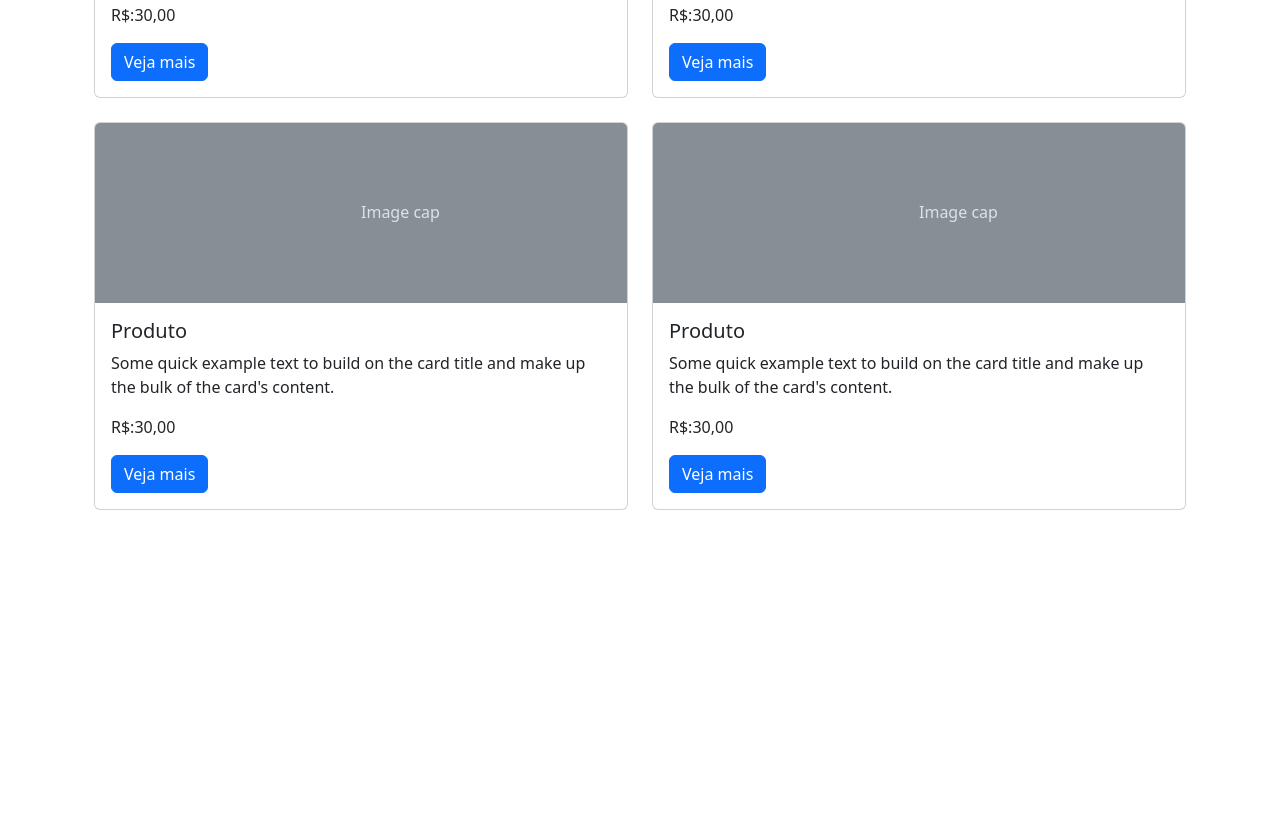
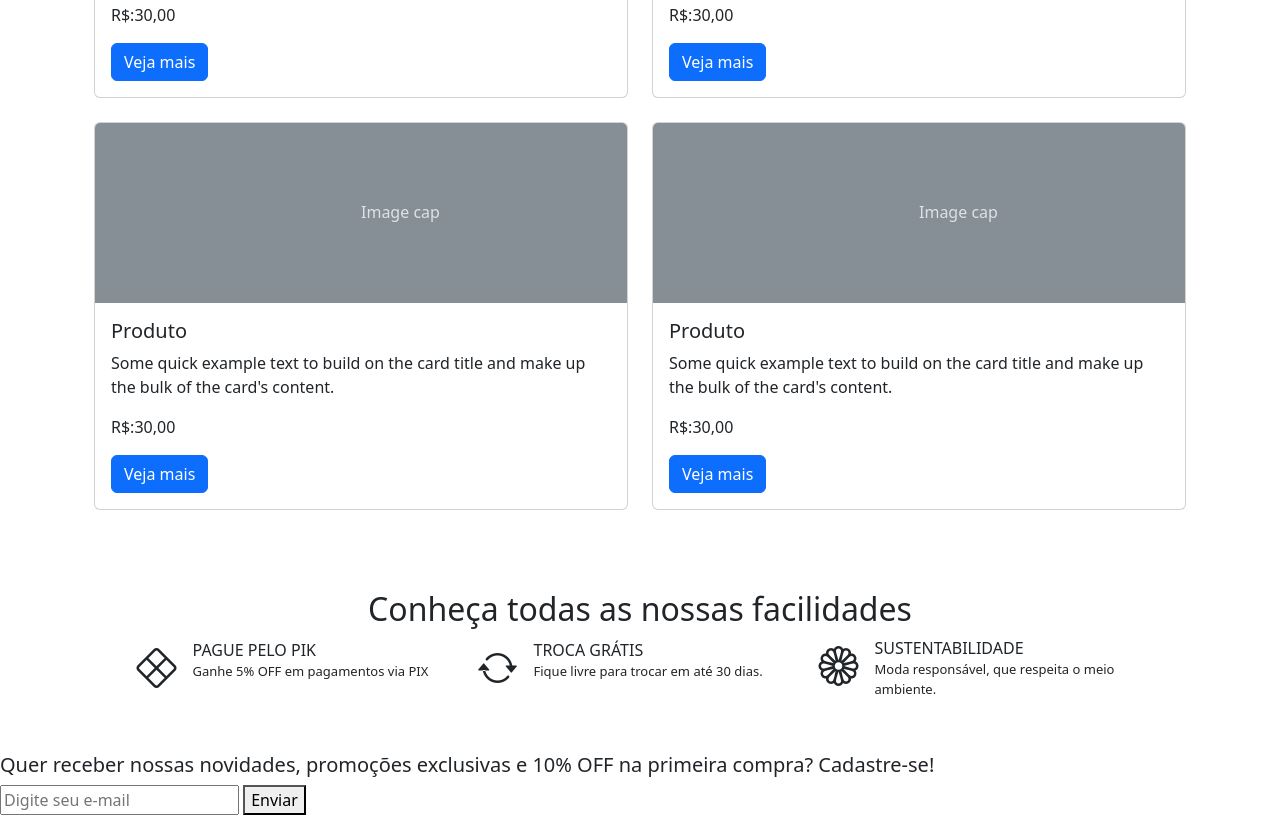
Before and after one commit to JeanDares/meteora, a plain HTML site: page index.html in a window 1280 px wide. Shown: the part 1753-2568 px from the top of the page. Before the commit the page ends 2263 px from the top, so only its background shows below. Drawn offline with nearby package versions, Linux system fonts and the light colour scheme.

Commit message:
implementando a seção facilidades

```diff
--- a/index.html
+++ b/index.html
@@ -7,6 +7,8 @@
     <meta name="viewport" content="width=device-width, initial-scale=1.0">
     <link href="https://cdn.jsdelivr.net/npm/bootstrap@5.3.0-alpha3/dist/css/bootstrap.min.css" rel="stylesheet"
         integrity="sha384-KK94CHFLLe+nY2dmCWGMq91rCGa5gtU4mk92HdvYe+M/SXH301p5ILy+dN9+nJOZ" crossorigin="anonymous">
+    <link rel="stylesheet" href="https://cdn.jsdelivr.net/npm/bootstrap-icons@1.10.4/font/bootstrap-icons.css">
+    <link rel="stylesheet" href="./style.css">
     <title>Meteora</title>
 </head>
 
@@ -106,7 +108,6 @@
     </div>
 
     <h2 class="text-center">Busque por categoria</h2>
-
     <div class="container row mx-auto g-4">
 
 
@@ -203,15 +204,13 @@
     </div>
 
     <h2 class="text-center "> Produtos em alta</h2>
-
-
-
     <div class="container row mx-auto g-4">
 
         <div class="col-12 col-md-6 col-xxl-4">
             <div class="card">
-            <svg class="bd-placeholder-img card-img-top" width="100%" height="180" xmlns="http://www.w3.org/2000/svg"
-                role="img" aria-label="Placeholder: Image cap" preserveAspectRatio="xMidYMid slice" focusable="false">
+                <svg class="bd-placeholder-img card-img-top" width="100%" height="180"
+                    xmlns="http://www.w3.org/2000/svg" role="img" aria-label="Placeholder: Image cap"
+                    preserveAspectRatio="xMidYMid slice" focusable="false">
                     <title>Placeholder</title>
                     <rect width="100%" height="100%" fill="#868e96"></rect>
                     <text x="50%" y="50%" fill="#dee2e6" dy=".3em">Image cap</text>
@@ -230,8 +229,9 @@
 
         <div class="col-12 col-md-6 col-xxl-4">
             <div class="card">
-            <svg class="bd-placeholder-img card-img-top" width="100%" height="180" xmlns="http://www.w3.org/2000/svg"
-                role="img" aria-label="Placeholder: Image cap" preserveAspectRatio="xMidYMid slice" focusable="false">
+                <svg class="bd-placeholder-img card-img-top" width="100%" height="180"
+                    xmlns="http://www.w3.org/2000/svg" role="img" aria-label="Placeholder: Image cap"
+                    preserveAspectRatio="xMidYMid slice" focusable="false">
                     <title>Placeholder</title>
                     <rect width="100%" height="100%" fill="#868e96"></rect>
                     <text x="50%" y="50%" fill="#dee2e6" dy=".3em">Image cap</text>
@@ -250,8 +250,9 @@
 
         <div class="col-12 col-md-6 col-xxl-4">
             <div class="card">
-            <svg class="bd-placeholder-img card-img-top" width="100%" height="180" xmlns="http://www.w3.org/2000/svg"
-                role="img" aria-label="Placeholder: Image cap" preserveAspectRatio="xMidYMid slice" focusable="false">
+                <svg class="bd-placeholder-img card-img-top" width="100%" height="180"
+                    xmlns="http://www.w3.org/2000/svg" role="img" aria-label="Placeholder: Image cap"
+                    preserveAspectRatio="xMidYMid slice" focusable="false">
                     <title>Placeholder</title>
                     <rect width="100%" height="100%" fill="#868e96"></rect>
                     <text x="50%" y="50%" fill="#dee2e6" dy=".3em">Image cap</text>
@@ -270,8 +271,9 @@
 
         <div class="col-12 col-md-6 col-xxl-4">
             <div class="card">
-            <svg class="bd-placeholder-img card-img-top" width="100%" height="180" xmlns="http://www.w3.org/2000/svg"
-                role="img" aria-label="Placeholder: Image cap" preserveAspectRatio="xMidYMid slice" focusable="false">
+                <svg class="bd-placeholder-img card-img-top" width="100%" height="180"
+                    xmlns="http://www.w3.org/2000/svg" role="img" aria-label="Placeholder: Image cap"
+                    preserveAspectRatio="xMidYMid slice" focusable="false">
                     <title>Placeholder</title>
                     <rect width="100%" height="100%" fill="#868e96"></rect>
                     <text x="50%" y="50%" fill="#dee2e6" dy=".3em">Image cap</text>
@@ -290,8 +292,9 @@
 
         <div class="col-12 col-md-6 col-xxl-4">
             <div class="card">
-            <svg class="bd-placeholder-img card-img-top" width="100%" height="180" xmlns="http://www.w3.org/2000/svg"
-                role="img" aria-label="Placeholder: Image cap" preserveAspectRatio="xMidYMid slice" focusable="false">
+                <svg class="bd-placeholder-img card-img-top" width="100%" height="180"
+                    xmlns="http://www.w3.org/2000/svg" role="img" aria-label="Placeholder: Image cap"
+                    preserveAspectRatio="xMidYMid slice" focusable="false">
                     <title>Placeholder</title>
                     <rect width="100%" height="100%" fill="#868e96"></rect>
                     <text x="50%" y="50%" fill="#dee2e6" dy=".3em">Image cap</text>
@@ -310,8 +313,9 @@
 
         <div class="col-12 col-md-6 col-xxl-4">
             <div class="card">
-            <svg class="bd-placeholder-img card-img-top" width="100%" height="180" xmlns="http://www.w3.org/2000/svg"
-                role="img" aria-label="Placeholder: Image cap" preserveAspectRatio="xMidYMid slice" focusable="false">
+                <svg class="bd-placeholder-img card-img-top" width="100%" height="180"
+                    xmlns="http://www.w3.org/2000/svg" role="img" aria-label="Placeholder: Image cap"
+                    preserveAspectRatio="xMidYMid slice" focusable="false">
                     <title>Placeholder</title>
                     <rect width="100%" height="100%" fill="#868e96"></rect>
                     <text x="50%" y="50%" fill="#dee2e6" dy=".3em">Image cap</text>
@@ -329,6 +333,47 @@
         </div>
     </div>
 
+    <section class="pb-4 facilidades">
+
+        <h2 class="text-center">Conheça todas as nossas facilidades</h2>
+
+        <div class="d-flex flex-column align-items-center gap-3 flex-xl-row justify-content-xl-center">
+            <div class="divs-facilidades d-flex">
+                <div> <i class="bi bi-x-diamond fs-1"></i></div>
+                <div>
+                    <div  class=" ms-3">PAGUE PELO PIK</div>
+                    <div class="texto-menor ms-3"> Ganhe 5% OFF em
+                        pagamentos via PIX </div>
+                </div>
+            </div>
+
+            <div class="divs-facilidades d-flex">
+                <div> <i class="bi bi-arrow-repeat fs-1"></i></div>
+                <div>
+                    <div class=" ms-3">TROCA GRÁTIS</div>
+                    <div class="texto-menor ms-3">Fique livre para trocar em até 30 dias.</div>
+                </div>
+            </div>
+
+            <div class="divs-facilidades d-flex">
+                <div><i class="bi bi-flower1 fs-1"></i></div>
+                <div>
+                    <div class=" ms-3">SUSTENTABILIDADE</div>
+                    <div class="texto-menor ms-3">Moda responsável, que respeita o meio ambiente.</div>
+                </div>
+            </div>
+        </div>
+
+    </section>
+
+    <form>
+        <h5>Quer receber nossas novidades, promoções exclusivas e 10% OFF na primeira compra? Cadastre-se!</h5>
+        <div>
+          <input type="email" placeholder="Digite seu e-mail" aria-label="Digite seu e-mail" aria-describedby="button-addon2" />
+    <button type="button" id="button-addon2">Enviar</button>
+        </div>
+      </form>
+
 
     <script src="https://cdn.jsdelivr.net/npm/bootstrap@5.3.0-alpha3/dist/js/bootstrap.bundle.min.js"
         integrity="sha384-ENjdO4Dr2bkBIFxQpeoTz1HIcje39Wm4jDKdf19U8gI4ddQ3GYNS7NTKfAdVQSZe"
--- /dev/null
+++ b/style.css
@@ -0,0 +1,11 @@
+.texto-menor{
+    font-size: 13px;
+}
+
+.divs-facilidades{
+    width: 325px;
+}
+.facilidades{
+    margin: 30px;
+    padding: 50px;
+}
```
Lines whose indentation alone changed are shown as unchanged.
